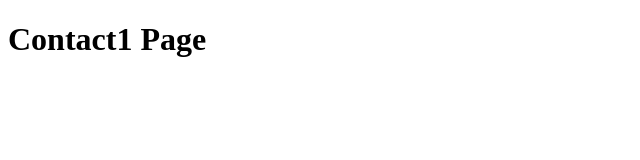
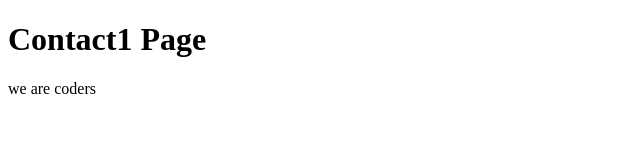
Before and after one commit to aartigawali/Git-Learning, a plain HTML site: page contact.html in a window 1280 px wide. Shown: the whole page, without its empty margins (0-640 px from the left). Drawn offline with Linux system fonts and the light colour scheme.

Commit message:
add our intro

```diff
--- a/contact.html
+++ b/contact.html
@@ -7,6 +7,6 @@
   </head>
   <body>
     <h1>Contact1 Page</h1>
-
+    <p>we are coders</p>
   </body>
 </html>
```
